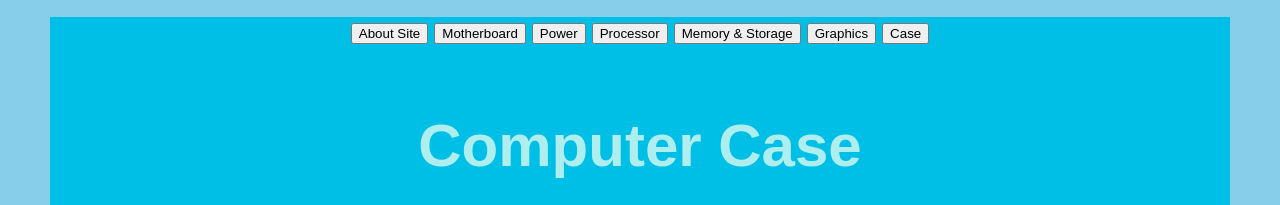
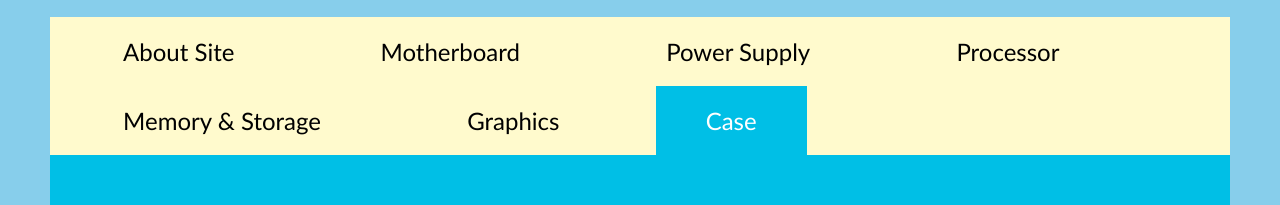
Before and after one commit to kayzao/web, a plain HTML site: page case.html in a window 1280 px wide. Shown: the part 133-338 px from the top of the page. Drawn offline with Linux system fonts and the light colour scheme.

Commit message:
Update case.html

```diff
--- a/case.html
+++ b/case.html
@@ -8,33 +8,36 @@
 
 <body>
     <a href="https://github.com/kzhao31/web" target="_blank"><img
-        src="https://cdn3.iconfinder.com/data/icons/social-icons-hex-grey/512/GITHUB-512.png" alt="Github logo"
-        class="github"></a>
-    <div id="menu">
-        <a href="./site.html" class=menu><button class="menu">About Site</button></a>
-        <a href="./motherboard.html" class=menu><button class="menu">Motherboard</button></a>
-        <a href="./power.html" class=menu><button class="menu">Power</button></a>
-        <a href="./processor.html" class=menu><button class="menu">Processor</button></a>
-        <a href="./memorystorage.html" class=menu><button class="menu">Memory & Storage</button></a>
-        <a href="./graphics.html" class=menu><button class="menu">Graphics</button></a>
-        <a href="./case.html" class=menu><button class="selected">Case</button></a>
+            src="https://cdn3.iconfinder.com/data/icons/social-icons-hex-grey/512/GITHUB-512.png" alt="Github logo"
+            class="github"></a>
+    <div class=menu>
+        <ul>
+            <li><a href="./site.html">About Site</a></li>
+            <li><a href="./motherboard.html">Motherboard</a></li>
+            <li><a href="./power.html">Power Supply</a></li>
+            <li><a href="./processor.html">Processor</a></li>
+            <li><a href="./memorystorage.html">Memory & Storage</a></li>
+            <li><a href="./graphics.html">Graphics</a></li>
+            <li class="selected"><a href="./case.html"class="selected">Case</a></li>
+        </ul>
     </div>
     <br>
     <div id="case">
         <h1 class="title">Computer Case</h1>
-        <img src="https://upload.wikimedia.org/wikipedia/commons/2/20/Avant-Tower-Gaming-PC.png" alt="Computer Case" class="floatleft" width=400px height=400px>
+        <img src="https://upload.wikimedia.org/wikipedia/commons/2/20/Avant-Tower-Gaming-PC.png" alt="Computer Case"
+            class="floatleft" width=400px height=400px>
         <br>
         <p>To prevent your PC from becoming a fire hazard and to protect the sensitive components inside, it is
             recommended that you get a trustworthy and suitable case. Most cases are made of some type of metal
             like aluminum, and can come with a tempered class sidepanel.
-            Just like <a href="#motherboard">motherboards</a>, cases have different size standards. These include E-ATX,
-            ATX, micro ATX, and mini ITX. Smaller cases are usually harder to build in and have much less air
-            ventiliation, however they are much smaller and can be fit in much smaller areas. Larger cases like E-ATX
-            are large and heavy, but support better ventiliation.</p>
+            Just like <a href="./motherboard.html">motherboards</a>, cases have different size standards, which are
+            full tower, mid tower, and mini ITX, from largest to smallest. Smaller cases are usually harder to build in
+            and have much less air ventiliation, however they are much smaller and can be fit in much smaller areas.
+            Larger cases like E-ATX are large and heavy, but support better ventiliation.</p>
         <p>To regulate temperatures inside the case, you need fans. Fans are the cheapest way to cool the parts of your
             system.
-            For more information, click <a
-                href="https://www.pcworld.com/article/3226748/how-to-buy-pc-case.html" target="_blank">here</a> for a guide on PC cases.
+            For more information, click <a href="https://www.pcworld.com/article/3226748/how-to-buy-pc-case.html"
+                target="_blank">here</a> for a guide on PC cases.
         </p>
     </div>
 </body>
```
